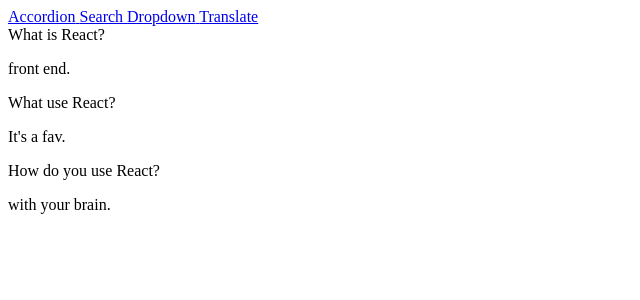
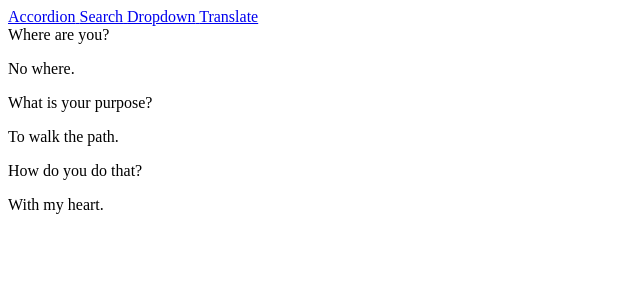
Before and after one commit to LowLifeArcade/widgets-project, a React (Create React App) app: page / in a window 1280 px wide. Shown: the top 300 px of the page, without its empty margins (0-640 px from the left). Built offline with nearby package versions, Linux system fonts and the light colour scheme; the HTML template or start-up script is replaced by a standard one.

Commit message:
fully intergrated

```diff
--- a/package.json
+++ b/package.json
@@ -9,7 +9,8 @@
     "axios": "^0.20.0",
     "react": "^16.13.1",
     "react-dom": "^16.13.1",
-    "react-scripts": "3.4.3"
+    "react-scripts": "3.4.3",
+    "vercel": "^20.1.1"
   },
   "scripts": {
     "start": "react-scripts start",
--- a/src/App.js
+++ b/src/App.js
@@ -8,32 +8,32 @@ import Header from './components/Header';
 
 const items = [
   {
-    title: 'What is React?',
-    content: 'front end.'
+    title: 'Where are you?',
+    content: 'No where.'
   },
 
   {
-    title: 'What use React?',
-    content: "It's a fav."
+    title: 'What is your purpose?',
+    content: "To walk the path."
   },
 
   {
-    title: 'How do you use React?',
-    content: 'with your brain.'
+    title: 'How do you do that?',
+    content: 'With my heart.'
   }
 ];
 
 const options = [
   {
-    label: 'The Color Red',
+    label: 'Fine tuned',
     value: 'red'
   },
   {
-    label: 'The Color Green',
+    label: 'Aggressively fast',
     value: 'green'
   },
   {
-    label: 'The Color Blue',
+    label: 'Painfully slow',
     value: 'blue'
   }
 ];
@@ -54,7 +54,7 @@ export default () => {
       </Route>
       <Route path="/dropdown">
         <Dropdown
-          label="Select a color"
+          label="Selection"
           options={options}
           selected={selected}
           onSelectedChange={setSelected}
```
Also changed, not shown: 2 other files (tests, documents, lock files or other folders).
